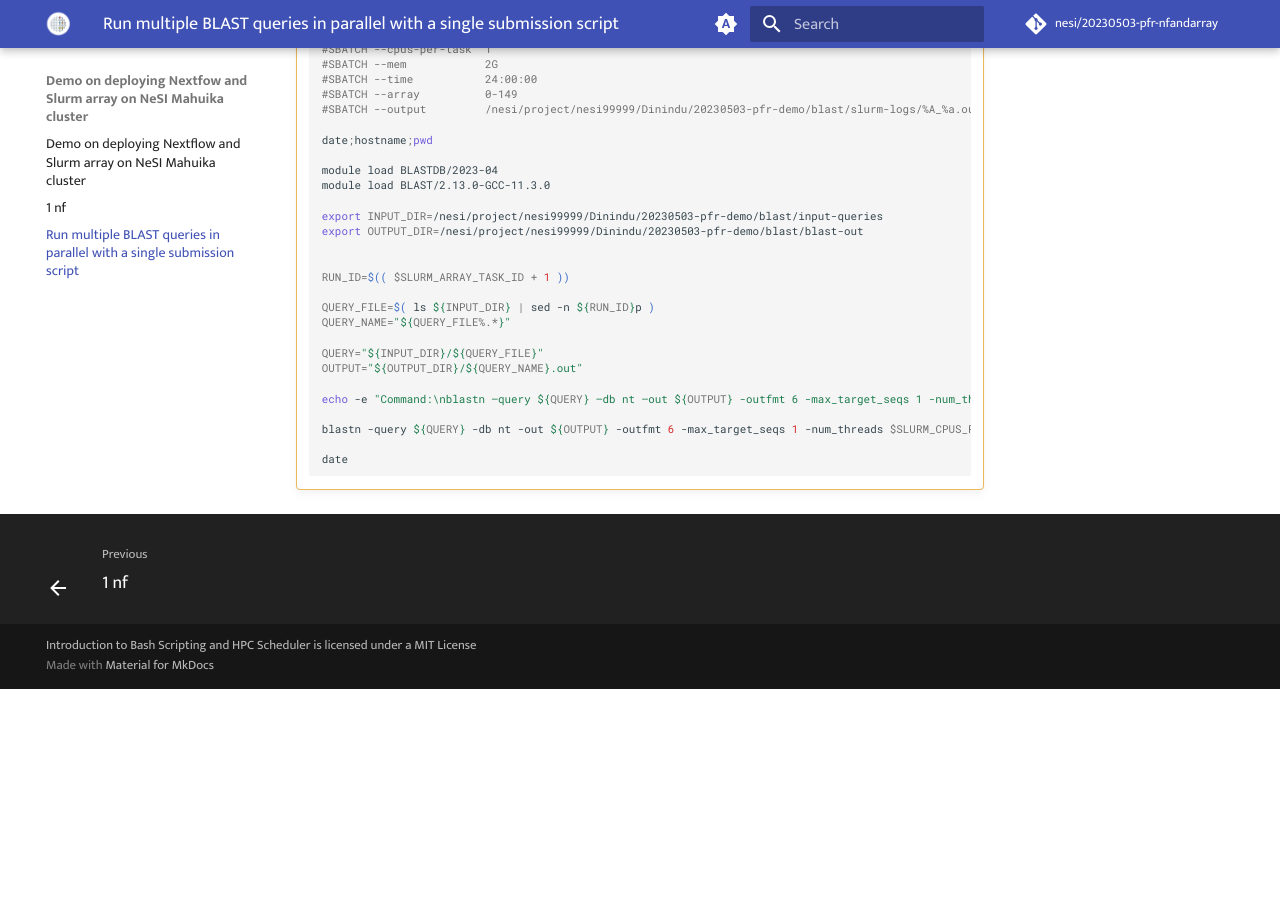
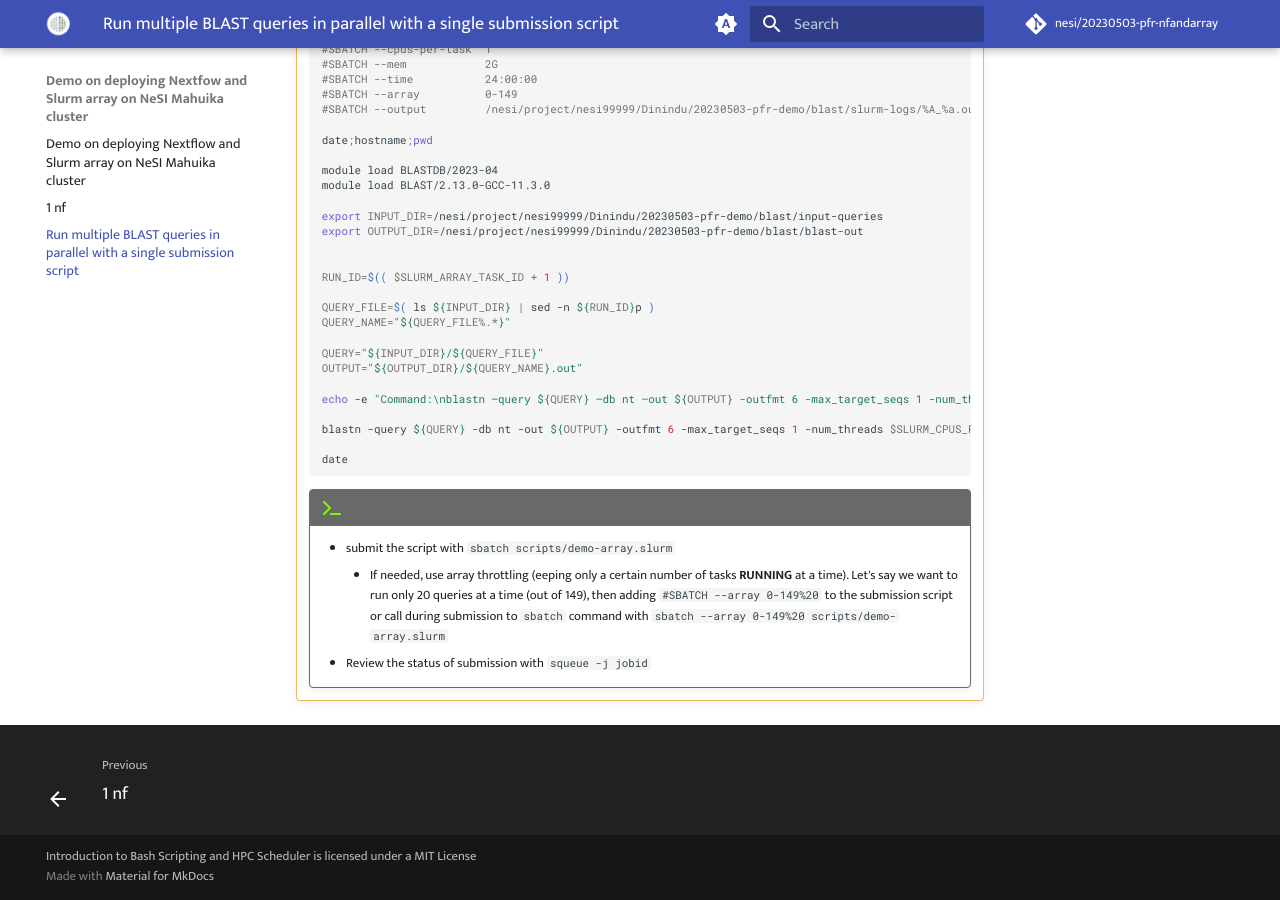
Before and after one commit to nesi/20230403-pfr-nfandarray, an MkDocs documentation site: the page built from docs/2_blast.md, in a window 1280 px wide and 900 px high, scrolled down 775 px. Built offline with MkDocs 1.6.1 and Material for MkDocs 9.7.7, drawn with Linux system fonts in a browser that asks for light colours; comment, search, counter and statistics services are not loaded; before the commit the page ends 1464 px from its top, so only the background shows below that.

Commit message:
add blast submission script

````diff
--- a/docs/2_blast.md
+++ b/docs/2_blast.md
@@ -59,3 +59,8 @@
 
     date
     ```
+    !!! terminal "submit"
+
+        - submit the script with `sbatch scripts/demo-array.slurm`
+             -  If needed, use array throttling (eeping only a certain number of tasks **RUNNING** at a time). Let's say we want to run only 20 queries at a time (out of 149), then adding `#SBATCH --array 0-149%20` to the submission script or call during submission to `sbatch` command with `sbatch --array 0-149%20 scripts/demo-array.slurm`
+        - Review the status of submission with `squeue -j jobid`
````
